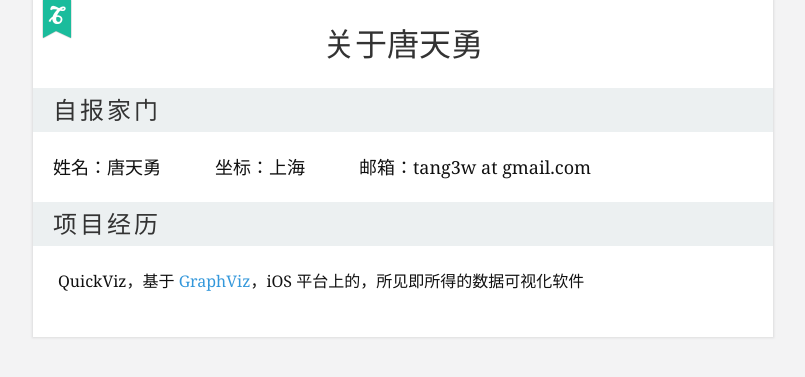
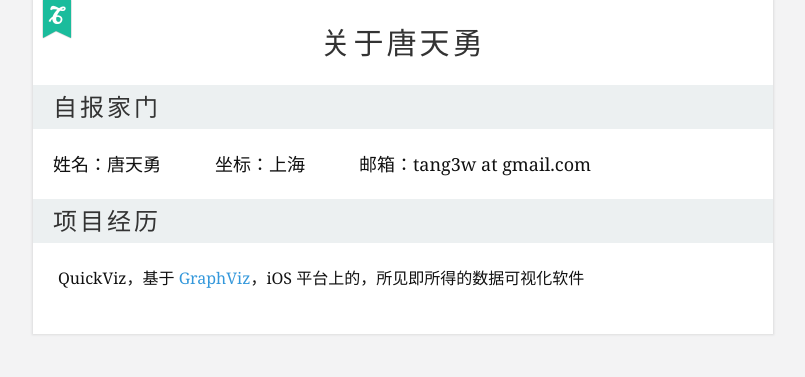
Before and after one commit to tang3w/tang3w.github.com, a Jekyll site: the page built from about.html, in a window 1280 px wide. Shown: the top 377 px of the page, without its empty margins (237-1042 px from the left). Built offline with Jekyll 4.4.1, drawn with Linux system fonts in a browser that asks for light colours; Markdown is read by kramdown in place of the engine named in the settings.

Commit message:
Update style

```diff
--- a/css/basic.css
+++ b/css/basic.css
@@ -4,7 +4,8 @@
 }
 
 #basic h2 {
-    font-size: 32px;
+    font-size: 30px;
+    letter-spacing: 3px;
 }
 
 #basic h3 {
```
